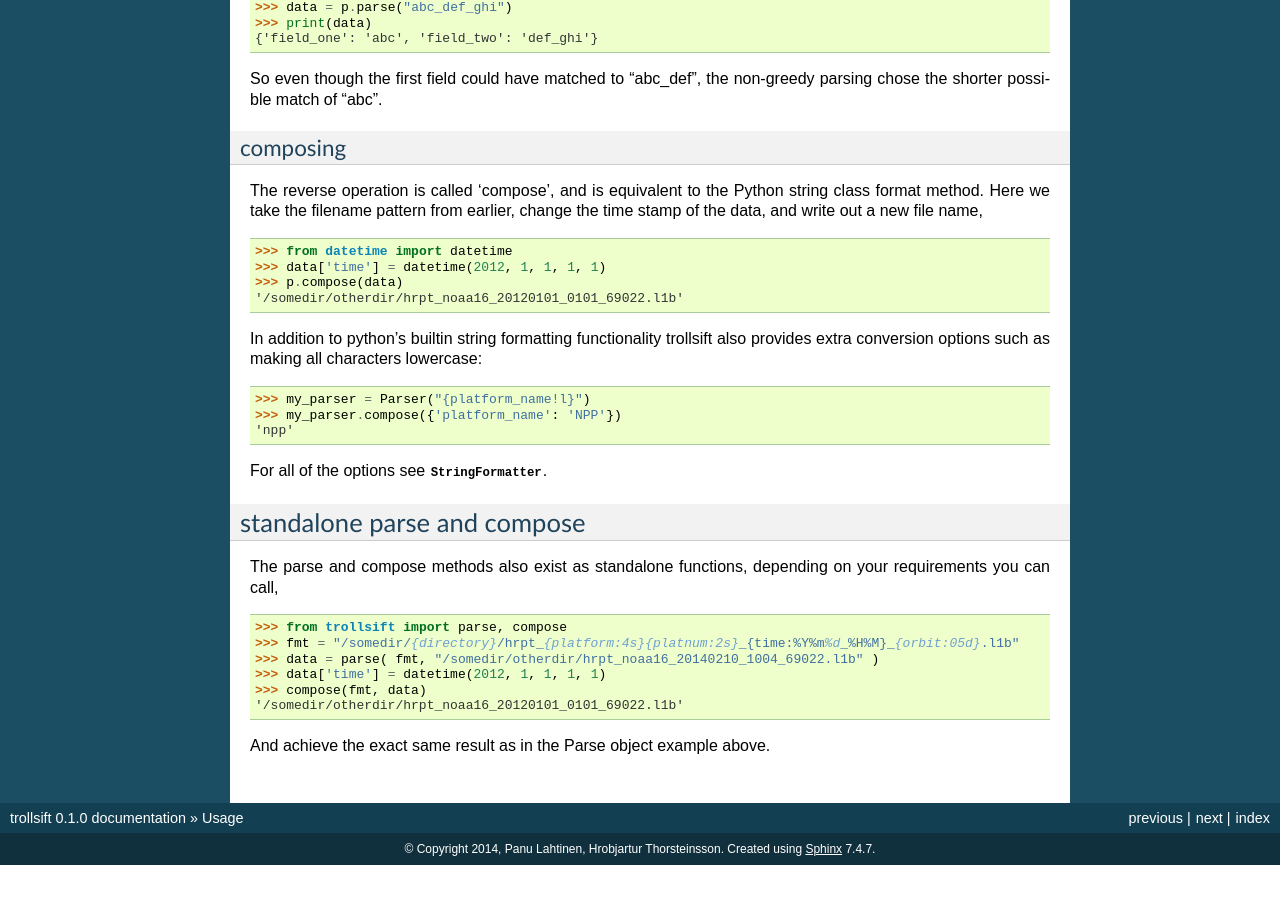
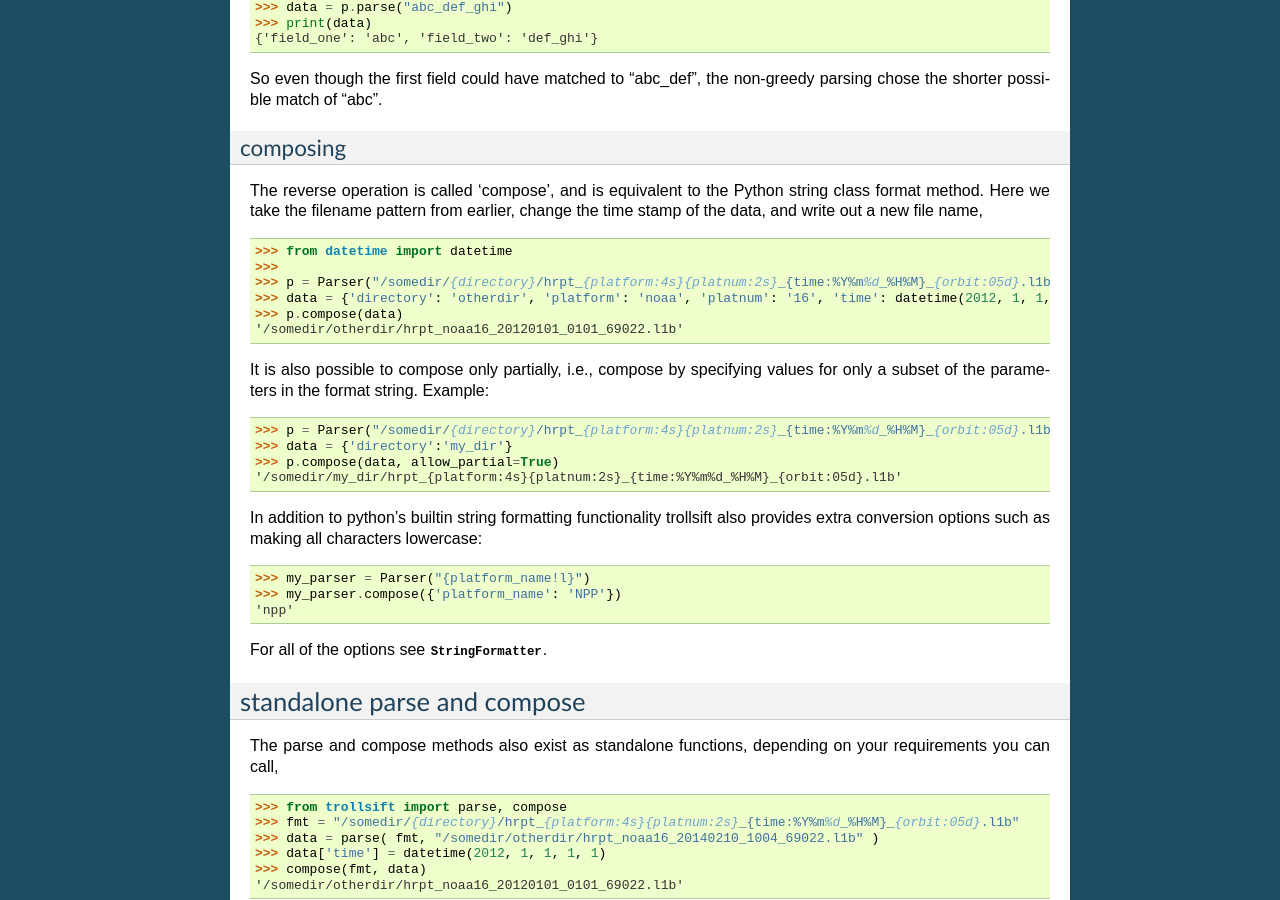
Before and after one commit to pytroll/trollsift, a Sphinx documentation site: the page built from doc/source/usage.rst, in a window 1280 px wide and 900 px high, scrolled down 727 px. Built offline with Sphinx 7.4.7, drawn with Linux system fonts in a browser that asks for light colours; before the commit the page ends 1592 px from its top, so only the background shows below that.

Commit message:
Update usage docs for compose

```diff
--- a/doc/source/usage.rst
+++ b/doc/source/usage.rst
@@ -44,16 +44,20 @@ The reverse operation is called 'compose', and is equivalent to the Python
 string class format method.  Here we take the filename pattern from earlier,
 change the time stamp of the data, and write out a new file name,
 
-.. doctest::
-   :hide:
+  >>> from datetime import datetime
+  >>>
   >>> p = Parser("/somedir/{directory}/hrpt_{platform:4s}{platnum:2s}_{time:%Y%m%d_%H%M}_{orbit:05d}.l1b")
-  >>> data = p.parse("/somedir/otherdir/hrpt_noaa16_20140210_1004_69022.l1b")
-
-
-  >>> from datetime import datetime
-  >>> data['time'] = datetime(2012, 1, 1, 1, 1)
+  >>> data = {'directory': 'otherdir', 'platform': 'noaa', 'platnum': '16', 'time': datetime(2012, 1, 1, 1, 1), 'orbit': 69022}
   >>> p.compose(data)
   '/somedir/otherdir/hrpt_noaa16_20120101_0101_69022.l1b'
+
+It is also possible to compose only partially, i.e., compose by specifying values
+for only a subset of the parameters in the format string. Example:
+
+  >>> p = Parser("/somedir/{directory}/hrpt_{platform:4s}{platnum:2s}_{time:%Y%m%d_%H%M}_{orbit:05d}.l1b")
+  >>> data = {'directory':'my_dir'}
+  >>> p.compose(data, allow_partial=True)
+  '/somedir/my_dir/hrpt_{platform:4s}{platnum:2s}_{time:%Y%m%d_%H%M}_{orbit:05d}.l1b'
 
 In addition to python's builtin string formatting functionality trollsift also
 provides extra conversion options such as making all characters lowercase:
```
